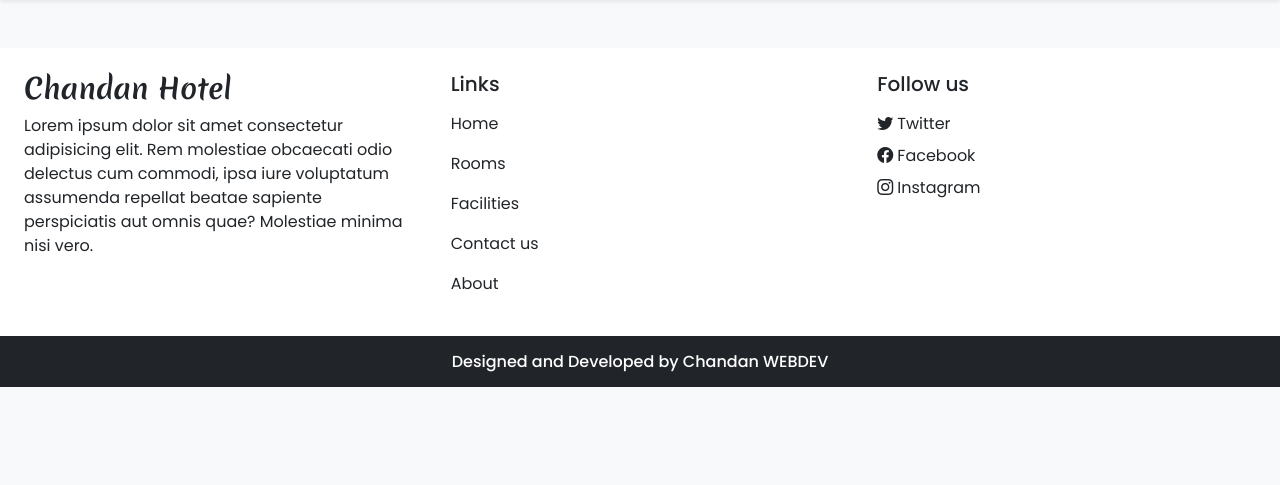
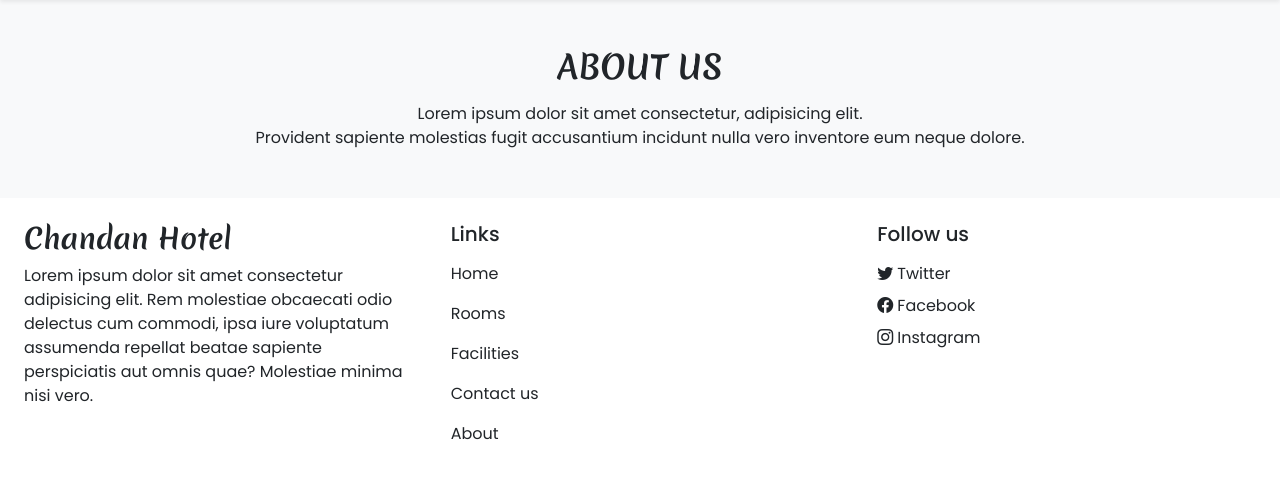
Before and after one commit to chandanyadav2004/Hotel-Management-Website, a PHP site: page /about.php in a window 1280 px wide. Shown: the part 68-553 px from the top of the page. Run offline with PHP 8.4, Linux system fonts and the light colour scheme.

Commit message:
About us heading

```diff
--- a/about.php
+++ b/about.php
@@ -17,6 +17,17 @@
 <?php require('include/header.php'); ?>
 <!-- End of Header Design -->
 
+<div class="my-5 px-4">
+  <h2 class="fw-bold h-font text-center">ABOUT US </h2>
+  <div class="h-line bg-dark"></div>
+  <p class="text-center mt-3">
+    Lorem ipsum dolor sit amet consectetur,
+    adipisicing elit. <br> Provident sapiente molestias
+    fugit accusantium incidunt nulla vero inventore eum neque dolore.
+
+  </p>
+</div>
+
 
 
 
```
